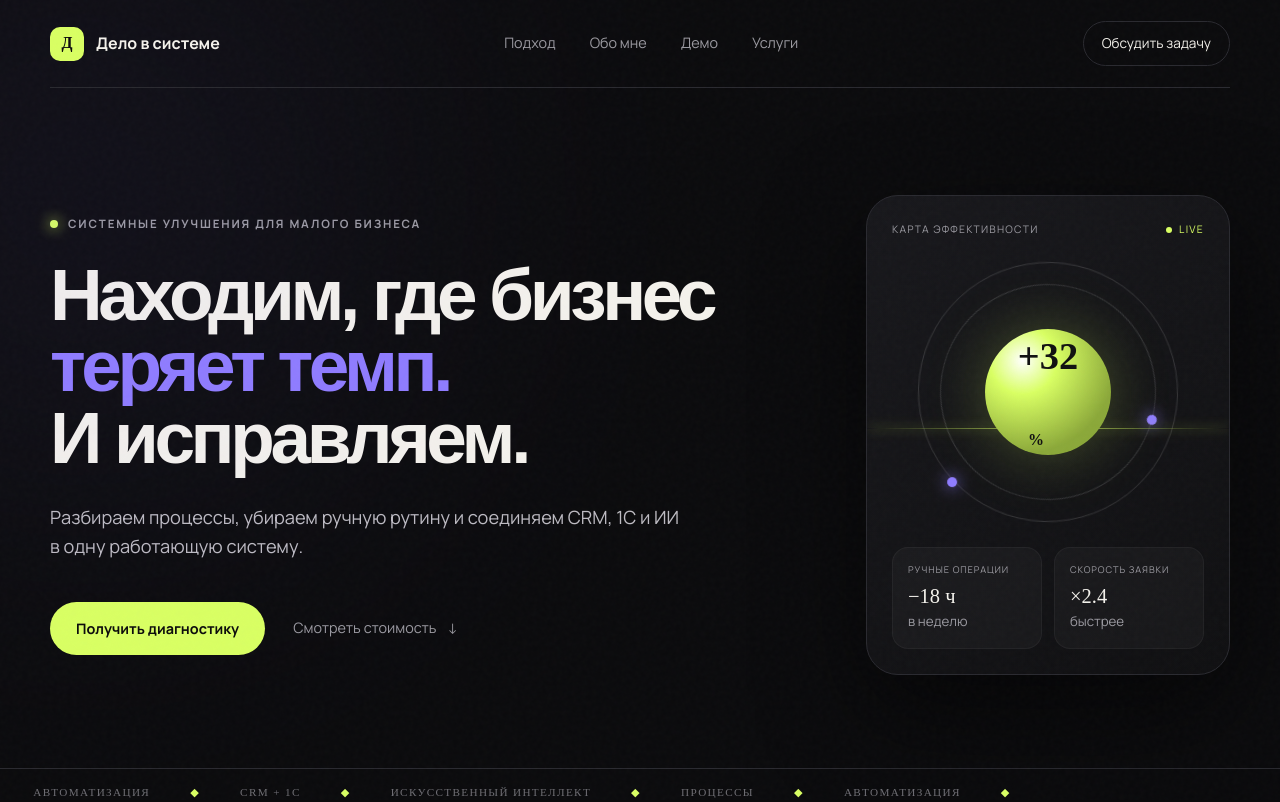
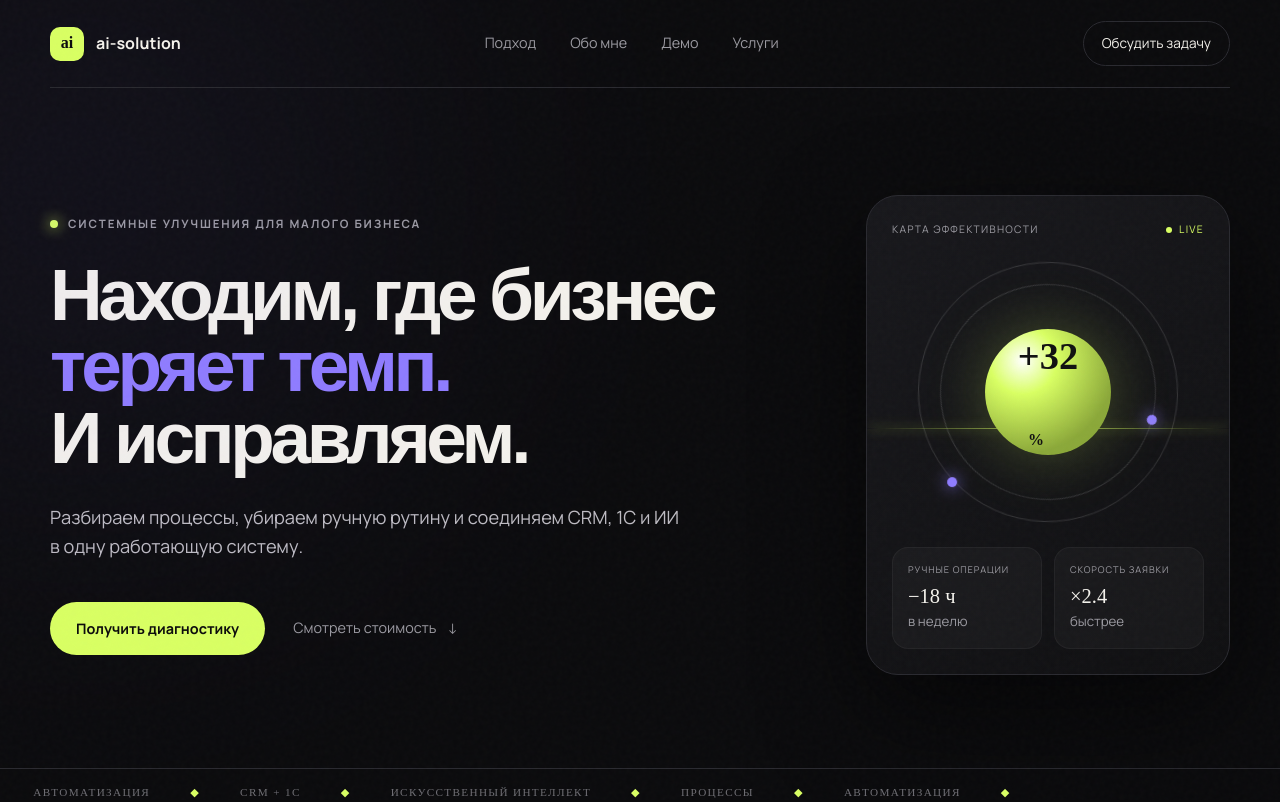
Before and after one commit to valaevdaniil565-ops/bottgai, a website: page public/index.html in a window 1280 px wide. Shown: the top 802 px of the page. Drawn offline with Linux system fonts and the light colour scheme; a web font is replaced by a local one.

Commit message:
Rename brand to ai-solution

```diff
--- a/package.json
+++ b/package.json
@@ -1,5 +1,5 @@
 {
-  "name": "business-upgrade",
+  "name": "ai-sol",
   "version": "1.0.0",
   "private": true,
   "scripts": {
--- a/public/footer.css
+++ b/public/footer.css
@@ -2,6 +2,11 @@
   display: flex;
   flex-direction: column;
   gap: 3px;
+}
+
+.footer .brand small {
+  color: var(--muted);
+  font-weight: 500;
 }
 
 .footer-contacts a {
--- a/public/index.html
+++ b/public/index.html
@@ -4,7 +4,7 @@
   <meta charset="UTF-8">
   <meta name="viewport" content="width=device-width, initial-scale=1.0">
   <meta name="description" content="Диагностика, автоматизация и внедрение ИИ для роста эффективности бизнеса.">
-  <title>Дело в системе — улучшение бизнеса</title>
+  <title>ai-solution — автоматизация бизнеса</title>
   <link rel="icon" href="/favicon.svg" type="image/svg+xml">
   <link rel="preconnect" href="https://fonts.googleapis.com">
   <link rel="preconnect" href="https://fonts.gstatic.com" crossorigin>
@@ -16,7 +16,7 @@
 <body>
   <div class="noise"></div>
   <header class="nav shell">
-    <a class="brand" href="#top" aria-label="Дело в системе — на главную"><span class="brand-mark">Д</span><span>Дело в системе</span></a>
+    <a class="brand" href="#top" aria-label="ai-solution — на главную"><span class="brand-mark">ai</span><span>ai-solution</span></a>
     <nav aria-label="Основная навигация">
       <a href="#method">Подход</a><a href="#about">Обо мне</a><a href="#demos">Демо</a><a href="#services">Услуги</a>
     </nav>
@@ -139,7 +139,7 @@
   </main>
 
   <footer class="footer shell">
-    <a class="brand" href="#top"><span class="brand-mark">Д</span><span>Дело в системе</span></a>
+    <a class="brand" href="#top"><span class="brand-mark">ai</span><span>ai-solution <small>/ ai-sol</small></span></a>
     <div class="footer-contacts">
       <a href="tel:+79511416154">8 951 141-61-54</a>
       <a href="mailto:valaevdaniil565@gmail.com">valaevdaniil565@gmail.com</a>
```
Also changed, not shown: README.md, 1 other file.
